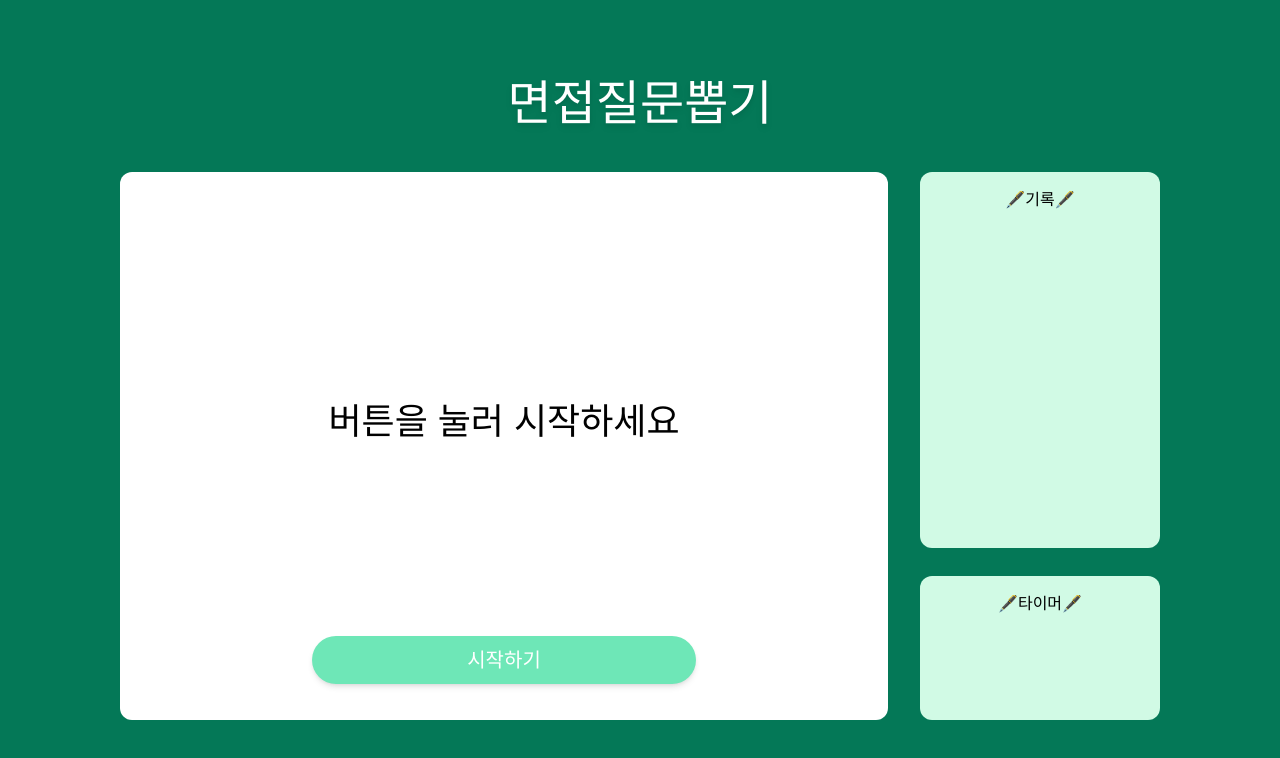
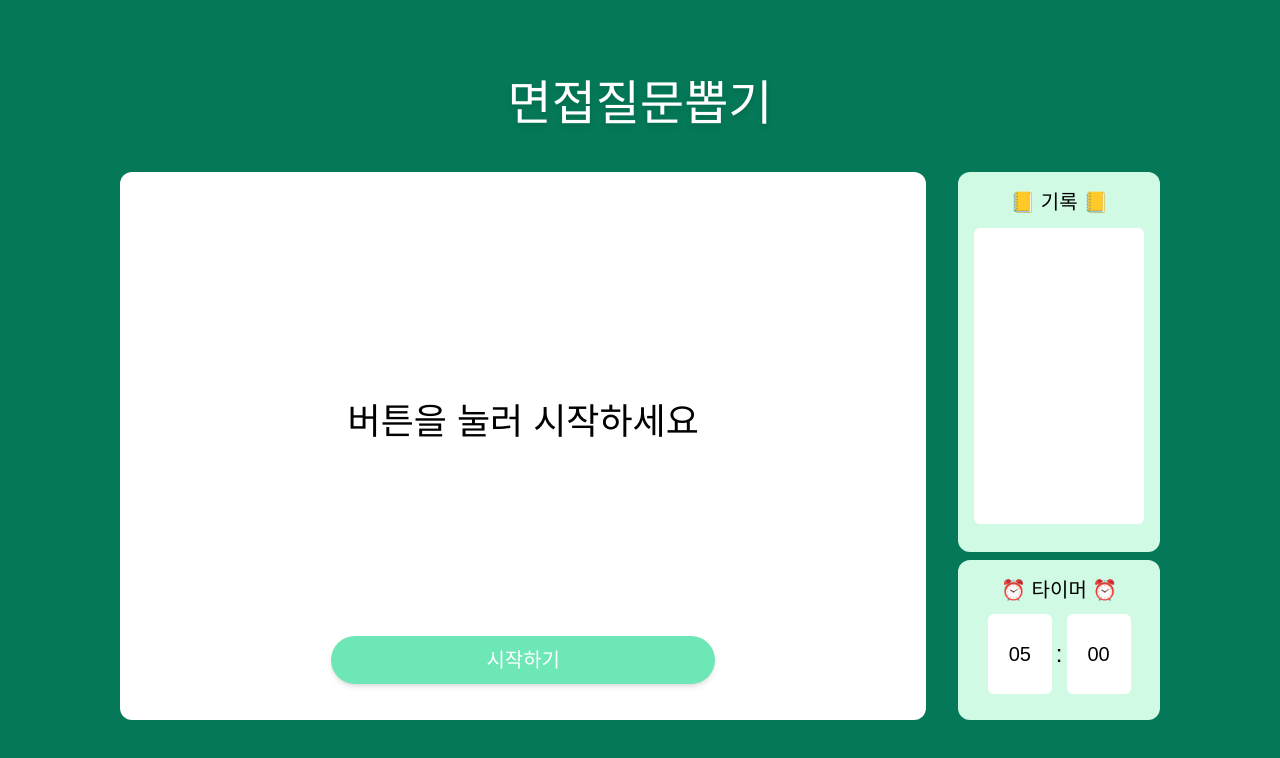
Before and after one commit to devkyoung2/InterviewDeepDive, a React app in the folder client/: page / in a window 1280 px wide. Shown: the top 758 px of the page. Built offline with nearby package versions, Linux system fonts and the light colour scheme; a web font is replaced by a local one.

Commit message:
[feat] : 타이머 기능 구현

```diff
--- a/client/src/App.tsx
+++ b/client/src/App.tsx
@@ -1,5 +1,7 @@
 import { useEffect, useState } from 'react';
+
 import JavaScript from '../assets/JavaScript.json';
+import timer from './Timer';
 
 type TQuestion = {
   [key: string]: {
@@ -11,14 +13,28 @@ type TQuestion = {
 const App = () => {
   const [question, setQuestion] = useState<string>('버튼을 눌러 시작하세요');
   const [btnText, setBtnText] = useState<'시작하기' | '다른문제'>('시작하기');
+  const {
+    handleInputChange,
+    handleStart,
+    inputMinutes,
+    inputSeconds,
+    isRunning,
+  } = timer();
 
   const selectQuestion = () => {
     const MAX = 20;
     const questionNum = Math.ceil(Math.random() * MAX).toString();
 
     const data = JavaScript as TQuestion;
-    setQuestion(data[questionNum].question);
-    if (btnText === '시작하기') setBtnText('다른문제');
+
+    if (
+      btnText === '시작하기' &&
+      inputMinutes.length + inputSeconds.length > 0
+    ) {
+      handleStart();
+      setBtnText('다른문제');
+      setQuestion(data[questionNum].question);
+    }
   };
 
   const disableScroll = () => {
@@ -35,7 +51,9 @@ const App = () => {
     };
   };
 
-  useEffect(() => disableScroll(), []);
+  useEffect(() => {
+    disableScroll();
+  }, []);
 
   return (
     <div className='h-screen w-full bg-emerald-700 text-center p-10 md:py-20 flex flex-col'>
@@ -49,18 +67,38 @@ const App = () => {
           </div>
           <button
             type='button'
-            className='w-56 sm:w-80 xl:w-96 rounded-full shadow-md bg-emerald-300 h-12 text-base sm:text-xl text-white'
+            className='w-56 sm:w-80 xl:w-96 2xl:w-[400px] rounded-full shadow-md bg-emerald-300 h-12 2xl:h-14 text-base sm:text-xl text-white'
             onClick={selectQuestion}
           >
             {btnText}
           </button>
         </div>
-        <div className='flex flex-col lg:min-w-[240px]'>
-          <div className='bg-emerald-100 rounded-xl grow p-4 h-[120px]'>
-            <p>🖋️기록🖋️</p>
+        <div className='lg:flex lg:flex-col'>
+          <div className='flex flex-col items-center bg-emerald-100 rounded-xl p-4 h-[120px] text-sm grow'>
+            <p className='xl:text-xl'>📒 기록 📒</p>
+            <ul className='grow px-3 w-full flex flex-col items-start justify-center lg:justify-start text-xs pt-3 bg-white m-1 lg:m-3 rounded-md'></ul>
           </div>
-          <div className='bg-emerald-100 rounded-xl h-[120px] lg:h-36  mt-2 lg:mt-7 p-4 lg:min-w-[240px]'>
-            <p>🖋️타이머🖋️</p>
+          <div className='flex flex-col items-center bg-emerald-100 rounded-xl p-4 h-[120px] xl:h-[160px] text-sm mt-2 '>
+            <p className='xl:text-xl'>⏰ 타이머 ⏰</p>
+            <div className='flex grow items-center lg:text-xl'>
+              <input
+                type='number'
+                value={inputMinutes}
+                onChange={(e) => handleInputChange(e, 'minutes')}
+                className='w-16 h-10 lg:h-16 xl:h-20 text-center bg-white m-1 px-3 rounded-md'
+                placeholder='분'
+                disabled={isRunning}
+              />
+              <span className='text-2xl'>:</span>
+              <input
+                type='number'
+                value={inputSeconds}
+                onChange={(e) => handleInputChange(e, 'seconds')}
+                className='w-16 h-10 lg:h-16 xl:h-20 text-center  bg-white m-1 px-3 rounded-md'
+                placeholder='초'
+                disabled={isRunning}
+              />
+            </div>
           </div>
         </div>
       </div>
--- /dev/null
+++ b/client/src/Timer.tsx
@@ -0,0 +1,69 @@
+import { useState, useEffect, ChangeEvent } from 'react';
+
+const formatTime = (time: number) => {
+  const minutes = Math.floor(time / 60)
+    .toString()
+    .padStart(2, '0');
+  const seconds = (time % 60).toString().padStart(2, '0');
+
+  return { minutes, seconds };
+};
+
+const timer = () => {
+  const [time, setTime] = useState<number>(300);
+  const [isRunning, setIsRunning] = useState<boolean>(false);
+  const [inputMinutes, setInputMinutes] = useState<string>('05');
+  const [inputSeconds, setInputSeconds] = useState<string>('00');
+
+  useEffect(() => {
+    let interval: NodeJS.Timeout | null = null;
+    if (isRunning && time > 0) {
+      interval = setInterval(() => {
+        setTime((prevTime) => prevTime - 1);
+      }, 1000);
+    } else if (time === 0) {
+      setIsRunning(false);
+    }
+    const { minutes, seconds } = formatTime(time);
+    setInputMinutes(minutes);
+    setInputSeconds(seconds);
+
+    return () => {
+      if (interval) clearInterval(interval);
+    };
+  }, [isRunning, time]);
+
+  const handleStart = () => {
+    if (!isRunning) {
+      const totalSeconds = parseInt(inputMinutes) * 60 + parseInt(inputSeconds);
+      setTime(totalSeconds);
+      setIsRunning(true);
+    }
+  };
+
+  const handleInputChange = (
+    e: ChangeEvent<HTMLInputElement>,
+    type: 'minutes' | 'seconds'
+  ) => {
+    const value = e.target.value;
+    const isNumber = /^\d{0,2}$/;
+
+    if (isNumber.test(value)) {
+      if (type === 'minutes') {
+        setInputMinutes(value);
+      } else {
+        setInputSeconds(value);
+      }
+    }
+  };
+
+  return {
+    handleInputChange,
+    handleStart,
+    inputMinutes,
+    inputSeconds,
+    isRunning,
+  };
+};
+
+export default timer;
--- a/client/src/tailwind.css
+++ b/client/src/tailwind.css
@@ -25,3 +25,13 @@
   font-weight: 700;
   font-style: normal;
 }
+
+input[type='number']::-webkit-outer-spin-button,
+input[type='number']::-webkit-inner-spin-button {
+  -webkit-appearance: none;
+  margin: 0;
+}
+
+input[type='number'] {
+  -moz-appearance: textfield;
+}
```
